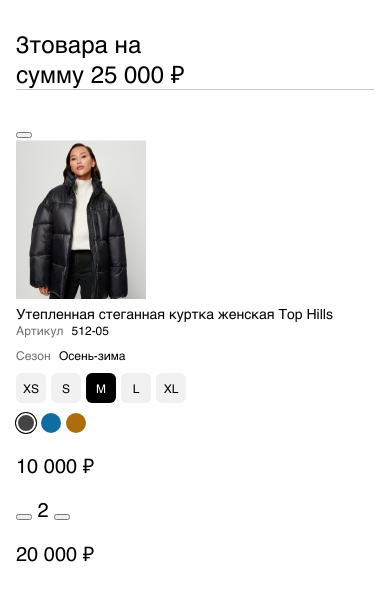
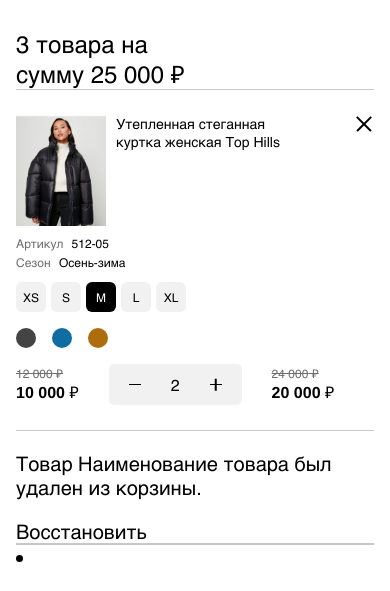
Before and after one commit to StasyaShu/test_5corners, a website: page source/index.html in a window 390 px wide. Shown: the part 193-784 px from the top of the page. Drawn offline with nearby package versions, Linux system fonts and the light colour scheme; files that its build step writes are made by us from their sources; files whose address does not match are found by name.

Commit message:
стили и адаптив карточки товара

```diff
--- a/source/index.html
+++ b/source/index.html
@@ -100,12 +100,13 @@
             <a href="#" class="order__account-link" aria-label="Войти в личный кабинет">Войти</a>
           </div>
           <div class="order__goods">
-            <b class="order__goods-title"><span>3</span>товара на сумму <span>25 000</span> &#8381;</b>
+            <b class="order__goods-title"><span>3</span> товара на сумму <span>25 000</span> &#8381;</b>
             <div class="order__cards cards">
               <ul class="cards__list">
                 <li class="cards__item card">
                   <div class="card__wrapper">
-                    <button type="button" class="button button--close"></button>
+                    <button type="button" class="card__button button button--close"></button>
+                    <div class="card__image">
                       <picture>
                         <source type="image/webp" media="(max-width:767)"
                           srcset="img/img-jacket-mobile@1x.webp 1x, img/img-jacket-mobile@2x.webp 2x">
@@ -125,7 +126,8 @@
                         </ul>
                         <ul class="card__colors color">
                           <li class="color__item">
-                          <input class="visually-hidden radio radio--black" type="radio" name="color" id="black" checked>
+                            <input class="visually-hidden radio radio--black" type="radio" name="color" id="black"
+                              checked>
                             <label for="black"></label>
                           </li>
                           <li class="color__item">
@@ -138,27 +140,41 @@
                           </li>
                         </ul>
                       </div>
-                    <div class="card__price">
-                      <p><span>10 000</span> &#8381;</p>
+                    </div>
+                    <div class="card__price price">
+                      <div class="price__content">
+                        <p class="price__old"><span>12 000</span> &#8381;</p>
+                        <p class="price__now"><span>10 000</span> &#8381;</p>
+                      </div>
                       <div class="quantity">
-                        <button type="button button--reduce"></button>
+                        <button class="quantity__button button button--reduce" type="button"><span
+                            class="visually-hidden">уменьшить количество на единицу</span></button>
                         <span>2</span>
-                        <button type="button button--add"></button>
+                        <button class="quantity__button button button--add" type="button"><span
+                            class="visually-hidden">увеличить количество на единицу</span></button>
                       </div>
-                      <p><span>20 000</span> &#8381;</p>
+                      <div class="price__content">
+                        <p class="price__old"><span>24 000</span> &#8381;</p>
+                        <p class="price__now"><span>20 000</span> &#8381;</p>
+                      </div>
                     </div>
                   </div>
                 </li>
                 <li class="cards__item card card--deleted">
-                  <div class="card__wrapper">
-                    <button type="button" class="button button--close"></button>
-                    <p>Товар <span>Наименование товара</span> был удален из корзины.</p>
+                  <div class="card__content">
+                    <p class="card__deleted">Товар <span>Наименование товара</span> был удален из корзины.</p>
                     <a href="#" aria-label="Восстановить товар из корзины">Восстановить</a>
+                    <button type="button" class="card__button button button--close"><span
+                        class="visually-hidden">удалить товар из
+                        корзины</span></button>
+                  </div>
             </div>
             </li>
             <li class="cards__item card">
               <div class="card__wrapper">
-                    <button type="button" class="button button--close"></button>
+                <button type="button" class="card__button button button--close"><span class="visually-hidden">удалить
+                    товар из корзины</span></button>
+                <div class="card__image">
                   <picture>
                     <source type="image/webp" media="(max-width:767)"
                       srcset="img/img-hat-mobile@1x.webp 1x, img/img-hat-mobile@2x.webp 2x">
@@ -167,8 +183,8 @@
                   </picture>
                   <b class="card__title">Вязанная шапка Zolla</b>
                   <div class="card__info">
-                      <p>Артикул <span>891-256</span></p>
-                      <p>Сезон <span>Демисезон</span></p>
+                    <p class="card__description">Артикул <span>891-256</span></p>
+                    <p class="card__description">Сезон <span>Демисезон</span></p>
                     <ul class="card__measures size">
                       <li class="size__item">xs</li>
                       <li class="size__item size__item--active">s</li>
@@ -177,17 +193,27 @@
                       <li class="size__item size__item--unavailable">xl</li>
                     </ul>
                     <ul class="card__colors color">
-                        <li class="color__item color__item--black color__item--active"></li>
+                      <li class="color__item color__item--black color__item--active">
+                        <input class="visually-hidden radio radio--black" type="radio" name="color" id="black" checked>
+                        <label for="black"></label>
+                      </li>
                     </ul>
                   </div>
-                    <div class="card__price">
-                      <p><span>500</span> &#8381;</p>
+                </div>
+                <div class="card__price price">
+                  <div class="price__content">
+                    <p class="price__now"><span>500</span> &#8381;</p>
+                  </div>
                   <div class="quantity">
-                        <button type="button button--reduce"></button>
+                    <button class="quantity__button button button--reduce" type="button"><span
+                        class="visually-hidden">уменьшить количество на единицу</span></button>
                     <span>1</span>
-                        <button type="button button--add"></button>
+                    <button class="quantity__button button button--add" type="button"><span
+                        class="visually-hidden">увеличить количество на единицу</span></button>
                   </div>
-                      <p><span>500</span> &#8381;</p>
+                  <div class="price__content">
+                    <p class="price__now"><span>500</span> &#8381;</p>
+                  </div>
                 </div>
               </div>
             </li>
--- a/source/sass/blocks/cards.scss
+++ b/source/sass/blocks/cards.scss
@@ -5,5 +5,6 @@
     padding: 0;
     display: flex;
     flex-direction: column;
+    border-bottom: 0.5px solid $color-very-light-grey;
   }
 }
--- /dev/null
+++ b/source/sass/blocks/price.scss
@@ -0,0 +1,39 @@
+.price {
+  display: flex;
+  align-items: center;
+  justify-content: space-between;
+
+  &__content {
+    display: flex;
+    flex-direction: column;
+  }
+
+  &__old {
+    margin: 0;
+    padding: 0;
+    font-weight: 400;
+    font-size: 12px;
+    line-height: 15px;
+    color: $color-dim-gray;
+    text-decoration: line-through;
+  }
+
+  &__now {
+    margin: 0;
+    padding: 0;
+    font-weight: 400;
+    font-size: 20px;
+    line-height: 24px;
+    color: $color-black;
+    max-width: 80px;
+
+    @include mobile {
+      font-size: 16px;
+      line-height: 21px;
+    }
+
+    span {
+      font-weight: 600;
+    }
+  }
+}
--- /dev/null
+++ b/source/sass/components/button.scss
@@ -0,0 +1,64 @@
+.button {
+  cursor: pointer;
+  border: none;
+  background-color: transparent;
+
+  &--close {
+    &::after {
+      content: "";
+      position: absolute;
+      width: 20px;
+      height: 1.5px;
+      background-color: $color-black;
+      transform: rotate(45deg);
+      top: 0;
+      left: 0;
+    }
+
+    &::before {
+      content: "";
+      position: absolute;
+      width: 20px;
+      height: 1.5px;
+      background-color: $color-black;
+      transform: rotate(-45deg);
+      top: 0;
+      left: 0;
+    }
+  }
+
+  &--reduce {
+    &::after {
+      content: "";
+      position: absolute;
+      width: 12px;
+      height: 1.5px;
+      background-color: $color-black;
+      top: 0;
+      left: 0;
+    }
+  }
+
+  &--add {
+    &::after {
+      content: "";
+      position: absolute;
+      width: 12px;
+      height: 1.5px;
+      background-color: $color-black;
+      top: 0;
+      left: 0;
+    }
+
+    &::before {
+      content: "";
+      position: absolute;
+      width: 12px;
+      height: 1.5px;
+      background-color: $color-black;
+      transform: rotate(90deg);
+      top: 0;
+      left: 0;
+    }
+  }
+}
--- a/source/sass/components/card.scss
+++ b/source/sass/components/card.scss
@@ -2,7 +2,51 @@
   border-top: 0.5px solid $color-very-light-grey;
 
   &__wrapper {
-    padding: 25px 0;
+    padding: 25px 32px 25px 0;
+    display: grid;
+    grid-template-columns: 1fr 1fr;
+    grid-column-gap: 10px;
+    position: relative;
+    align-items: flex-start;
+
+    @include mobile {
+      display: flex;
+      flex-direction: column;
+    }
+  }
+
+  &__button {
+    position: absolute;
+    top: 33px;
+    right: 8px;
+  }
+
+  &__image {
+    display: grid;
+    grid-template-columns: 0.389fr 1fr;
+    grid-template-rows: auto auto;
+    grid-column-gap: 10px;
+
+    @include mobile {
+      grid-template-columns: 90px 1fr;
+      grid-row-gap: 10px;
+    }
+
+    picture {
+      grid-row: 1 / -1;
+      grid-column: 1 / 2;
+
+      @include mobile {
+        grid-row: 1 / 2;
+      }
+    }
+
+    img {
+      @include mobile {
+        width: 90px;
+        height: 111px;
+      }
+    }
   }
 
   &__title {
@@ -10,6 +54,8 @@
     font-size: 20px;
     line-height: 24px;
     color: $color-black;
+    max-width: 197px;
+    margin: 0 0 15px;
 
     @include mobile {
       font-size: 14px;
@@ -20,6 +66,11 @@
   &__info {
     display: flex;
     flex-direction: column;
+
+    @include mobile {
+      grid-column: 1 / -1;
+      grid-row: 2 / -1;
+    }
   }
 
   &__description {
@@ -30,6 +81,10 @@
     line-height: 15px;
     color: $color-dim-gray;
 
+    @include mobile {
+      margin: 0 0 4px;
+    }
+
     span {
       font-weight: 400;
       font-size: 12px;
@@ -38,4 +93,41 @@
       margin: 0 0 0 5px;
     }
   }
+
+  &__description:last-of-type {
+    @include mobile {
+      margin: 0 0 12px;
+    }
+  }
 }
+
+.card--deleted {
+
+  &__button {
+    position: static;
+  }
+
+  &__content {
+    display: flex;
+    flex-wrap: wrap;
+    align-items: center;
+
+    a {
+      font-weight: 400;
+      font-size: 14px;
+      line-height: 18px;
+      color: $color-black;
+    }
+  }
+
+  &__deleted {
+    font-weight: 400;
+    font-size: 16px;
+    line-height: 21px;
+    color: $color-dim-gray;
+
+    span {
+      font-weight: 600;
+    }
+  }
+}
--- a/source/sass/components/color.scss
+++ b/source/sass/components/color.scss
@@ -6,10 +6,18 @@
   flex-wrap: wrap;
   align-items: center;
 
+  @include mobile {
+    margin: 0 0 16px;
+  }
+
   &__item {
     width: 20px;
     height: 20px;
-    margin: 0 5px 0 0;
+    margin: 0 7px 0 0;
+
+    @include mobile {
+      margin: 0 16px 0 0;
+    }
 
     label {
       display: block;
--- /dev/null
+++ b/source/sass/components/quantity.scss
@@ -0,0 +1,20 @@
+.quantity {
+  display: flex;
+  align-items: center;
+  padding: 10px 20px;
+  margin: 0 30px;
+  background-color: $color-white-smoke;
+  border-radius: 5px;
+
+  &__button {
+    position: relative;
+  }
+
+  span {
+    font-weight: 400;
+    font-size: 16px;
+    line-height: 21px;
+    color: $color-black;
+    margin: 0 30px;
+  }
+}
--- a/source/sass/components/size.scss
+++ b/source/sass/components/size.scss
@@ -5,6 +5,10 @@
   display: flex;
   align-items: center;
   flex-wrap: wrap;
+
+  @include mobile {
+    margin: 0 0 16px;
+  }
 
   &__item:not(:last-child) {
     margin: 0 5px 0 0;
--- a/source/sass/style.scss
+++ b/source/sass/style.scss
@@ -23,6 +23,7 @@
 @import "blocks/breadcrumbs";
 @import "blocks/order";
 @import "blocks/cards";
+@import "blocks/price";
 
 // Components
 
@@ -32,3 +33,5 @@
 @import "components/size";
 @import "components/color";
 @import "components/radio";
+@import "components/button";
+@import "components/quantity";
```
Also changed, not shown: build/css/style.min.css, build/index.html, 1 other file. Lines whose indentation alone changed are shown as unchanged.
